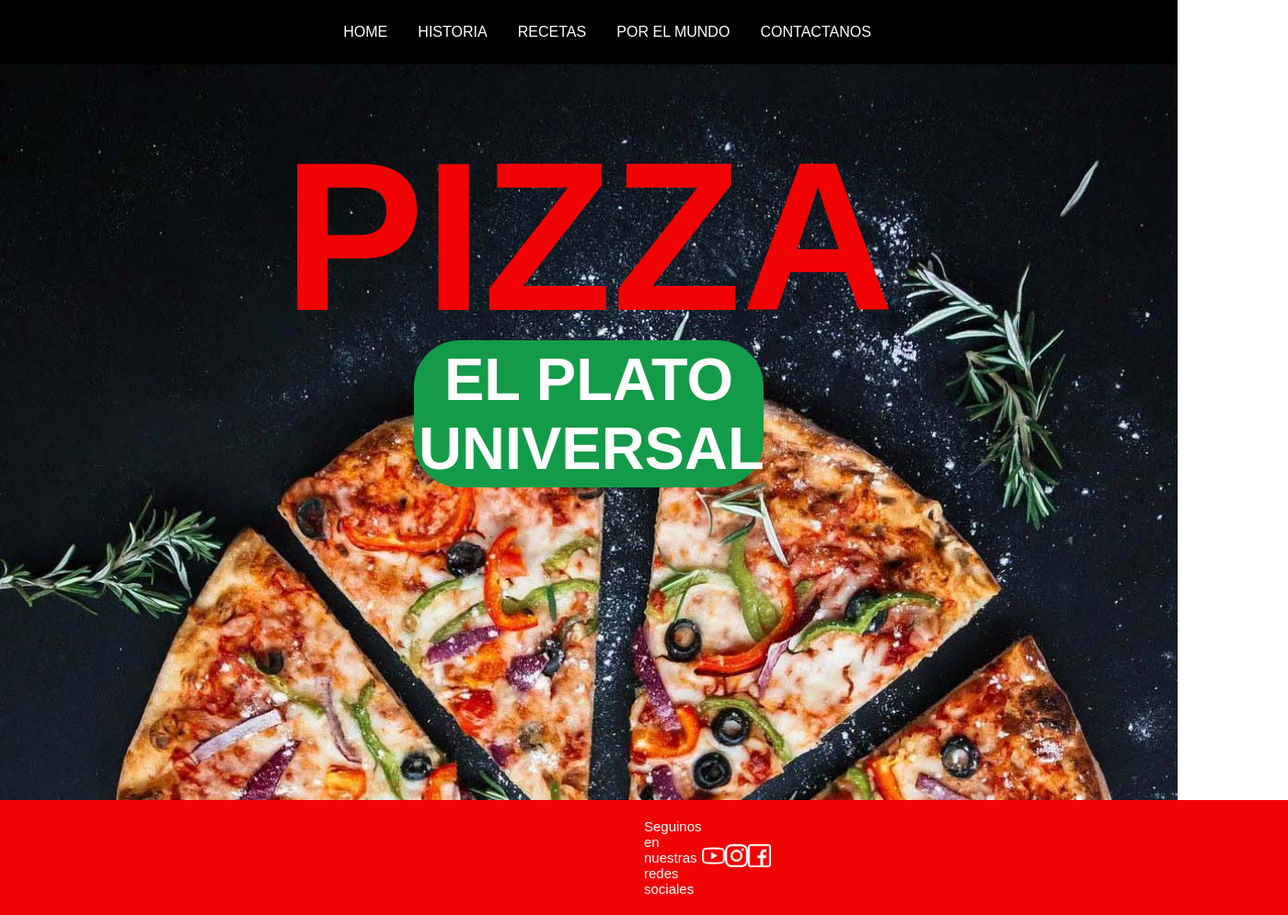
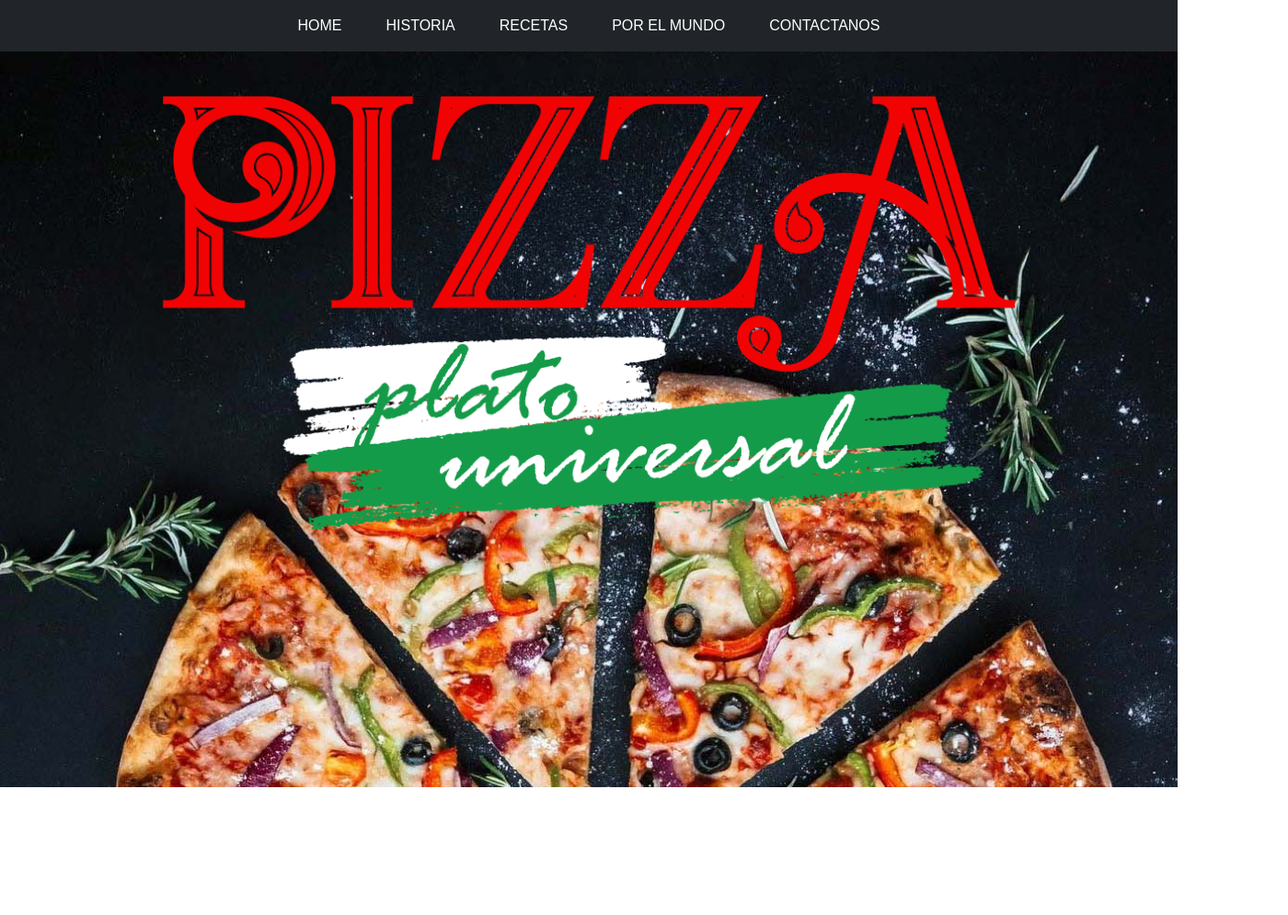
Before and after one commit to NataliaEspina/Pizza, a plain HTML site: page index.html in a window 1280 px wide. Shown: the whole page at 92% size, 1400 px wide, since content can reach past the window. After the commit the page ends 856 px from the top, so only its background shows below. Drawn offline with nearby package versions, Linux system fonts and the light colour scheme.

Commit message:
Modifiqué Index - Utilicé Bootstrap

```diff
--- a/index.html
+++ b/index.html
@@ -4,30 +4,49 @@
     <meta charset="UTF-8">
     <meta http-equiv="X-UA-Compatible" content="IE=edge">
     <meta name="viewport" content="width=device-width, initial-scale=1.0">
+    <!-- Bootstrap -->
+    <link href="https://cdn.jsdelivr.net/npm/bootstrap@5.1.3/dist/css/bootstrap.min.css" rel="stylesheet" integrity="sha384-1BmE4kWBq78iYhFldvKuhfTAU6auU8tT94WrHftjDbrCEXSU1oBoqyl2QvZ6jIW3" crossorigin="anonymous">
     <title>Pizza</title>
     <link rel="stylesheet" href="./styles/style.css">
 </head>
 <body>
-    <header>
-        <nav class="menu">
-            <ul class="menu__lista">
-                <li><a href="./index.html">Home</a></li>
-                <li><a href="./pages/historia.html">Historia</a></li>
-                <li><a href="./pages/recetas.html">Recetas</a></li>
-                <li><a href="./pages/porelmundo.html">Por el mundo</a></li>
-                <li><a href="./pages/contacto.html">Contactanos</a></li>
-            </ul>
-        </nav>
-    </header>
-    <main class="principal">
-        <h1 class="principal__titulo">Pizza</h1>
-        <h2 class="principal__subtitulo">El plato universal</h2>
-    </main>
-    <footer class="footer">
-        <p class="footer__texto">Seguinos en nuestras redes sociales</p>
-        <a href="https://www.youtube.com/"><img class="footer__redes" src="./resources/youtube.png" alt=""></a>
-        <a href="https://www.instagram.com/"><img class="footer__redes" src="./resources/instagram.png" alt=""></a>
-        <a href="https://es-la.facebook.com/"><img class="footer__redes" src="./resources/facebook.png" alt=""></a>
-    </footer>
+    <nav class="navbar navbar-expand-lg navbar-dark bg-dark">
+        <div class="container-fluid">
+            <button class="navbar-toggler" type="button" data-bs-toggle="collapse" data-bs-target="#navbarNav" aria-controls="navbarNav" aria-expanded="false" aria-label="Toggle navigation">
+                <span class="navbar-toggler-icon"></span>
+            </button>
+            <div class="collapse navbar-collapse" id="navbarNav">
+                <ul class="navbar-nav mx-auto">
+                    <li class="nav-item mx-3">
+                    <a class="nav-link active" aria-current="page" href="./index.html">Home</a>
+                    </li>
+                    <li class="nav-item mx-3">
+                        <a class="nav-link active" aria-current="page" href="./pages/historia.html">Historia</a>
+                    </li>
+                    <li class="nav-item mx-3">
+                        <a class="nav-link active" aria-current="page" href="./pages/recetas.html">Recetas</a>
+                    </li>
+                    <li class="nav-item mx-3">
+                        <a class="nav-link active" aria-current="page" href="./pages/porelmundo.html">Por el mundo</a>
+                    </li>
+                    <li class="nav-item mx-3">
+                        <a class="nav-link active" aria-current="page" href="./pages/contacto.html">Contactanos</a>
+                    </li>
+                </ul>
+            </div>
+        </div>
+    </nav>
+    <div id="imagen-fondo" class="bg-image" >
+        <div class="container">
+            <div class="row">
+                <div class="col-10 col-md8 mt-5 mx-auto">
+                    <img src="./resources/Título.png" class="img-fluid" alt="">
+                </div>
+            </div>
+        </div>
+    </div>
+
+
+    <script src="https://cdn.jsdelivr.net/npm/bootstrap@5.1.3/dist/js/bootstrap.bundle.min.js" integrity="sha384-ka7Sk0Gln4gmtz2MlQnikT1wXgYsOg+OMhuP+IlRH9sENBO0LRn5q+8nbTov4+1p" crossorigin="anonymous"></script>
 </body>
 </html>
--- a/styles/style.css
+++ b/styles/style.css
@@ -31,6 +31,15 @@ li a:hover{
     color: #F10303;
 }
 
+/* imagen-fondo Bootstrap */
+#imagen-fondo{
+    background-image: url(../resources/foto_principal_00.jpg);
+    background-position: center;
+    background-repeat: no-repeat;
+    background-size: cover;
+    height: 100vh;
+}
+
 /* MAIN index */
 .principal{
     background-image: url(../resources/foto_principal_00.jpg);
@@ -59,6 +68,23 @@ li a:hover{
     background-color: #149B49;
     border-radius: 50px;
     padding: 5px;
+}
+
+/* MAIN Bootstrap */
+#titulo{
+    font-family: 'Montserrat ExtraBold', sans-serif;
+    text-transform: uppercase;
+    color: #F10303;
+    text-align: center;
+}
+#subtitulo{
+    font-family: 'Montserrat Medium', sans-serif;
+    font-size: 65px;
+    text-transform: uppercase;
+    color: white;
+    text-align: center;
+    background-color: #149B49;
+    border-radius: 50px;
 }
 
 /* HISTORIA GRID */
```
Also changed, not shown: resources/Título.png (added).
